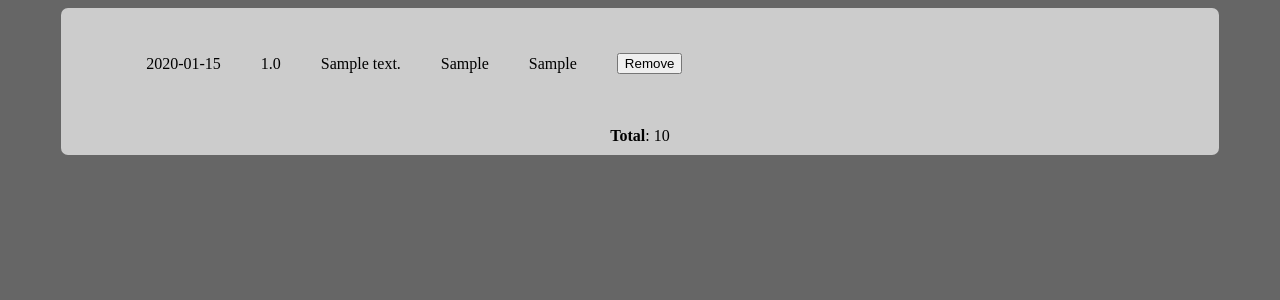
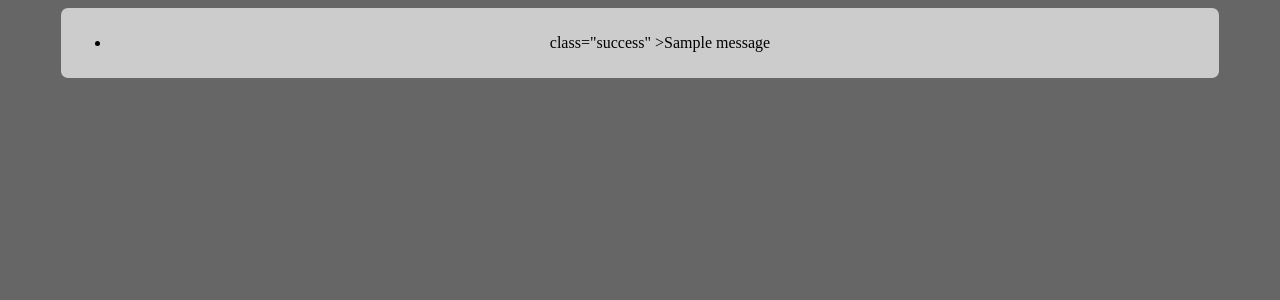
Before and after one commit to hpfn/charcoallog, a Django app: template charcoallog/core/templates/frameset_pages/line3.html in a window 1280 px wide. Shown: the top 300 px of the page. Run offline with Django 3.2, Linux system fonts and the light colour scheme; tables that the repository leaves empty hold one stand-in row (values such as "Sample post"); the template is opened without the code that fills it: values that come from a table or form of the project are taken from there, most other values are stand-ins (such as "Sample title", 1, 10 or a date in 2020); one stand-in notice (Sample message) is shown; parts of the project's set-up code (start-up, migrations or seed data) failed here and were passed over.

Commit message:
minor fixes.

```diff
--- a/charcoallog/core/templates/frameset_pages/form1.html
+++ b/charcoallog/core/templates/frameset_pages/form1.html
@@ -9,7 +9,9 @@
 			background:#CCC;
 			width:90%;
 			height:70%;
-			margin: auto;
+			margin-top: 40px;
+			margin-left: auto;
+			margin-right: auto;
 			padding:10px;
 			text-align:center;
 			-moz-border-radius:7px;
--- a/charcoallog/core/templates/frameset_pages/line3.html
+++ b/charcoallog/core/templates/frameset_pages/line3.html
@@ -20,17 +20,26 @@
 	</head>
 	<body>
 		<div id="box">
-		<table cellpadding="5" cellspacing="30">
+		{% if messages %}
+		<ul class="messages">
+		{% for message in messages %}
+		<li>{% if message.tags %} class="{{ message.tags }}" {% endif %}>{{ message }}</li>
+		{% endfor %}
+		</ul>
+		{% else %}
+		<table align="center" cellpadding="3" cellspacing="20">
 		{% for b in bills %}
+            <form method="post">
+                {% csrf_token %}
             <tr>
                 <td>
-                    <form method="post">
-                        {% csrf_token %}
-                        <input type="hidden" name="user_name" value="{{ b.user_name }}" />
+                    <input type="hidden" name="user_name" value="{{ b.user_name }}" />
                 </td>
                 <td>
+			<font size="2">
                     {{ b.date|date:"Y-m-d" }}
                     <input type="hidden" name="date" value="{{ b.date|date:"Y-m-d" }}" />
+			</font>
                 </td>
                 <td>
                     {% if b.money < 0 %}
@@ -43,27 +52,43 @@
                     <input type="hidden" name="money" value="{{ b.money }}" />
                 </td>
                 <td>
+		    <font size="2">
                     {{ b.description }}
                     <input type="hidden" name="description" value="{{ b.description }}" />
+		    </font>
                 </td>
                 <td>
+		    <font size="2">
                     {{ b.category }}
                     <input type="hidden" name="category" value="{{ b.category }}" />
+		    </font>
                 </td>
                 <td>
+			<font size="2">
                     {{ b.payment }}
                     <input type="hidden" name="payment" value="{{ b.payment }}" />
+			</font>
                 </td>
                 <td>
                     <input type="hidden" name="remove" value="True" />
+		    <font size="2">
                     <button type="submit">Remove</button>
-                    </form>
+		    </font>
                 </td>
             </tr>
+            </tr></form>
 		{% endfor %}
         </table>
 	<br />
-	<b>Total</b>: {{ total.money__sum }}
+	<b>Total</b>:
+	 {% if total.money__sum < 0 %}
+			    <font color="red">
+				    {{ total.money__sum }}
+			    </font>
+	{% else %}
+			{{ total.money__sum }}
+	{% endif %}
+	{% endif %}
 	</div>
 	</body>
 </html>
```
Also changed, not shown: charcoallog/core/templates/frameset_pages/line1.html (+8 -6 lines), charcoallog/core/templates/frameset_pages/title.html (+6 -2 lines).
